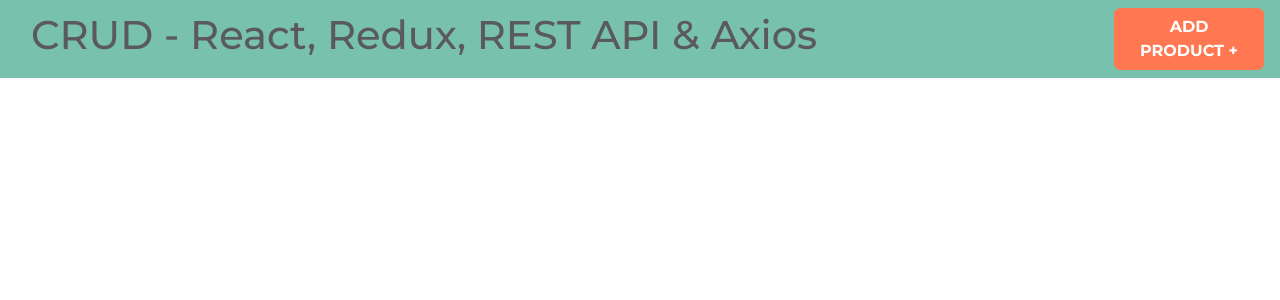
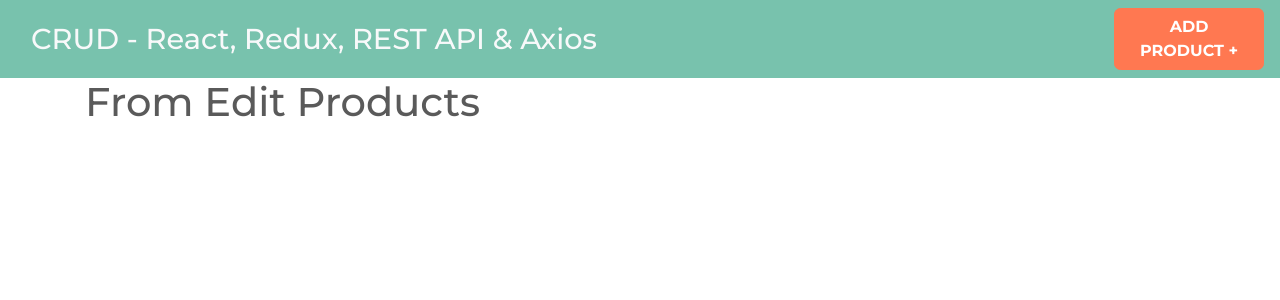
Before and after one commit to Erick-SN/CRUD, a React (Create React App) app: page /products/edit/1 in a window 1280 px wide. Shown: the top 300 px of the page. Built offline with nearby package versions, Linux system fonts and the light colour scheme.

Commit message:
Created: Routing base

```diff
--- a/package.json
+++ b/package.json
@@ -8,6 +8,7 @@
     "@testing-library/user-event": "^7.2.1",
     "react": "^16.13.1",
     "react-dom": "^16.13.1",
+    "react-router-dom": "^5.2.0",
     "react-scripts": "3.4.1"
   },
   "scripts": {
--- a/src/App.js
+++ b/src/App.js
@@ -1,10 +1,22 @@
 import React from 'react';
 import Header from './components/Header';
-
+import Products from './components/Products';
+import NewProduct from './components/NewProduct';
+import EditProduct from './components/Editproduct';
+import { BrowserRouter as Router, Route, Switch } from 'react-router-dom';
 function App() {
   return (
     <>
-      <Header />
+      <Router>
+        <Header />
+        <div className='container'>
+          <Switch>
+            <Route exact path='/' component={Products} />
+            <Route exact path='/products/new' component={NewProduct} />
+            <Route exact path='/products/edit/:id' component={EditProduct} />
+          </Switch>
+        </div>
+      </Router>
     </>
   );
 }
--- /dev/null
+++ b/src/components/Editproduct.jsx
@@ -0,0 +1,10 @@
+import React from 'react';
+const EditProduct = () => {
+  return (
+    <>
+      <h1>From Edit Products</h1>
+    </>
+  );
+};
+
+export default EditProduct;
--- a/src/components/Header.jsx
+++ b/src/components/Header.jsx
@@ -1,16 +1,21 @@
 import React from 'react';
+import { Link } from 'react-router-dom';
 const Header = () => {
   return (
     <>
       <nav className='navbar navbar-expand-lg navbar-dark bg-primary justify-content-between'>
         <div className='container'>
-          <h1>CRUD - React, Redux, REST API & Axios</h1>
+          <h1>
+            <Link to={'/'} className='text-light'>
+              CRUD - React, Redux, REST API & Axios
+            </Link>
+          </h1>
         </div>
-        <a
+        <Link
           className='btn btn-danger nuevo-post d-block d-md-inline-block '
-          href='/products/new'>
+          to={'/products/new'}>
           Add product &#43;
-        </a>
+        </Link>
       </nav>
     </>
   );
--- /dev/null
+++ b/src/components/NewProduct.jsx
@@ -0,0 +1,10 @@
+import React from 'react';
+const NewProduct = () => {
+  return (
+    <>
+      <h1>From new Products</h1>
+    </>
+  );
+};
+
+export default NewProduct;
--- /dev/null
+++ b/src/components/Products.jsx
@@ -0,0 +1,10 @@
+import React from 'react';
+const Products = () => {
+  return (
+    <>
+      <h1>From products</h1>
+    </>
+  );
+};
+
+export default Products;
```
Also changed, not shown: 1 other file (tests, documents, lock files or other folders).
